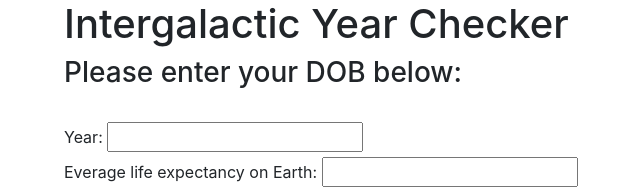
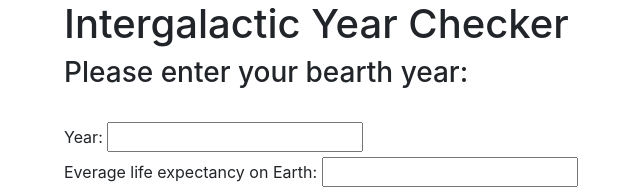
Before and after one commit to pzanchuk/Super-Galactic-Age-Calculator, a website built with webpack: page src/index.html in a window 1280 px wide. Shown: the top 191 px of the page, 21-661 px from the left. Built offline with nearby package versions, Linux system fonts and the light colour scheme.

Commit message:
adjust html

```diff
--- a/src/index.html
+++ b/src/index.html
@@ -6,7 +6,7 @@
   <body>
     <div class="container">
       <h1>Intergalactic Year Checker</h1>
-      <h3>Please enter your DOB below:</h3>
+      <h3>Please enter your bearth year:</h3>
 
       <form id="bday">
         <br>
```
